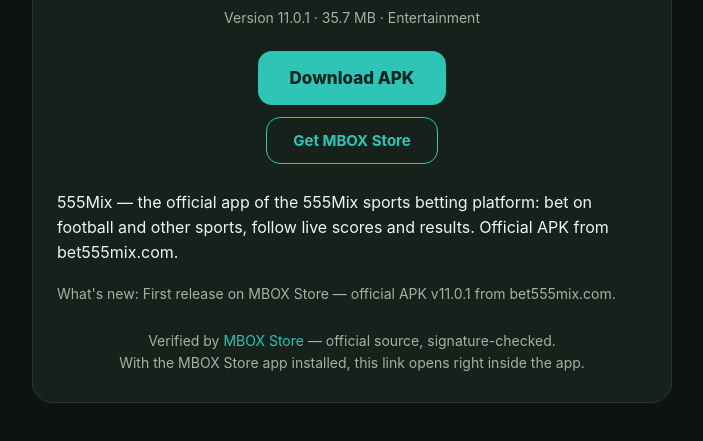
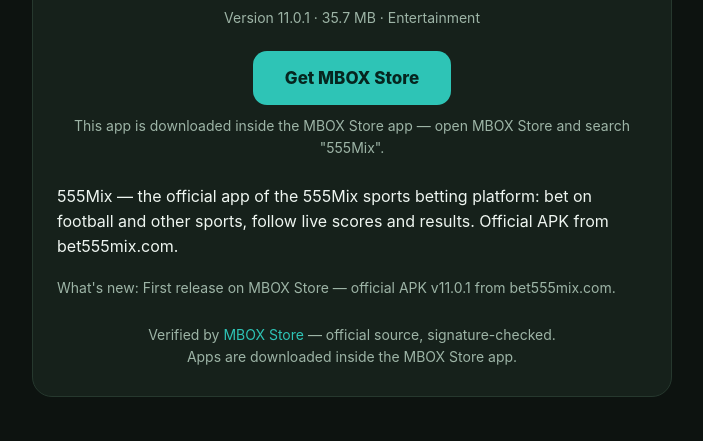
Before and after one commit to mboxstore/mboxstore.github.io, a plain HTML site: page app/com.mix555.muser/index.html in a window 1280 px wide. Shown: the part 259-700 px from the top of the page, without its empty margins (288-991 px from the left). Drawn offline with Linux system fonts and the light colour scheme.

Commit message:
App share pages (mboxstore.github.io/app/<package>) + App Links verification

```diff
--- a/app/com.mix555.muser/index.html
+++ b/app/com.mix555.muser/index.html
@@ -36,11 +36,11 @@
     <h1>555Mix</h1>
     <div class="dev">555Mix</div>
     <div class="meta">Version 11.0.1 · 35.7 MB · Entertainment</div>
-    <a class="btn" href="https://mbox-store-api.zawminhtet723.workers.dev/files/555mix-v11.0.1.apk">Download APK</a><br>
-    <a class="btn2" href="https://github.com/mboxstore/mbox-store/releases/download/v1.0.3/mbox-store-v1.0.3.apk">Get MBOX Store</a>
+    <a class="btn" href="https://github.com/mboxstore/mbox-store/releases/download/v1.0.3/mbox-store-v1.0.3.apk">Get MBOX Store</a>
+    <div class="meta">This app is downloaded inside the MBOX Store app — open MBOX Store and search "555Mix".</div>
     <div class="desc">555Mix — the official app of the 555Mix sports betting platform: bet on football and other sports, follow live scores and results. Official APK from bet555mix.com.</div>
     <div class="log">What's new: First release on MBOX Store — official APK v11.0.1 from bet555mix.com.</div>
-    <div class="foot">Verified by <a href="https://mboxstore.github.io/">MBOX Store</a> — official source, signature-checked.<br>With the MBOX Store app installed, this link opens right inside the app.</div>
+    <div class="foot">Verified by <a href="https://mboxstore.github.io/">MBOX Store</a> — official source, signature-checked.<br>Apps are downloaded inside the MBOX Store app.</div>
   </div>
 </div>
 </body>
```
